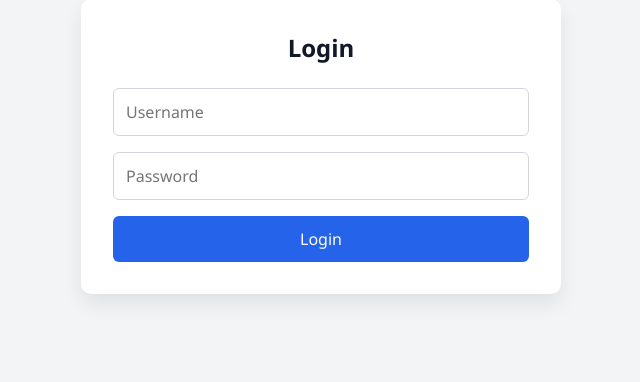
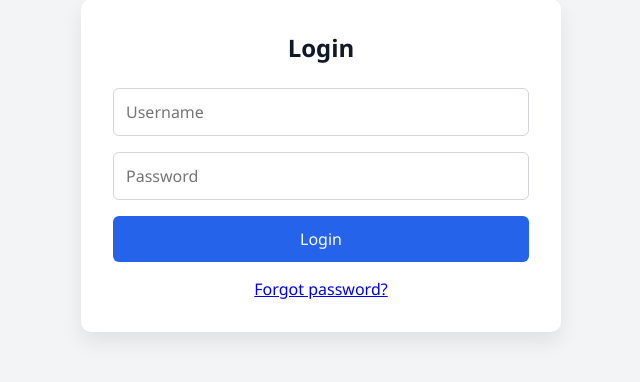
Before and after one commit to Lloydsgit/morgan, a Flask app: page /login in a window 1280 px wide. Shown: the part 65-447 px from the top of the page, without its empty margins (319-959 px from the left). Run offline with Flask 3, Linux system fonts and the light colour scheme.

Commit message:
Update login.html

```diff
--- a/templates/login.html
+++ b/templates/login.html
@@ -18,6 +18,9 @@
       <input type="password" name="password" placeholder="Password" required>
       <button type="submit">Login</button>
     </form>
+    <p style="text-align:center; margin-top: 1rem;">
+  <a href="{{ url_for('reset_password_request') }}">Forgot password?</a>
+</p>
   </div>
 </body>
 </html>
```
